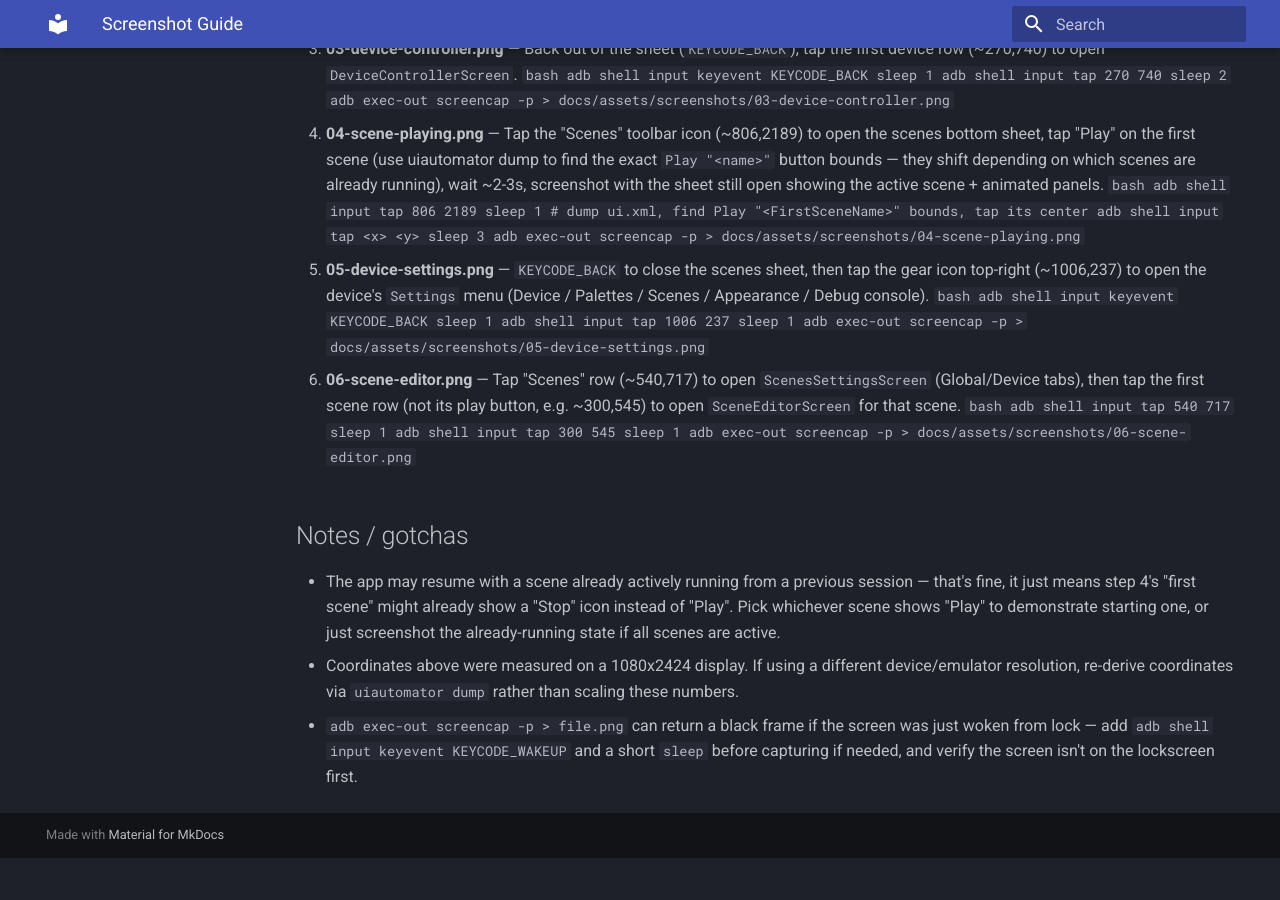
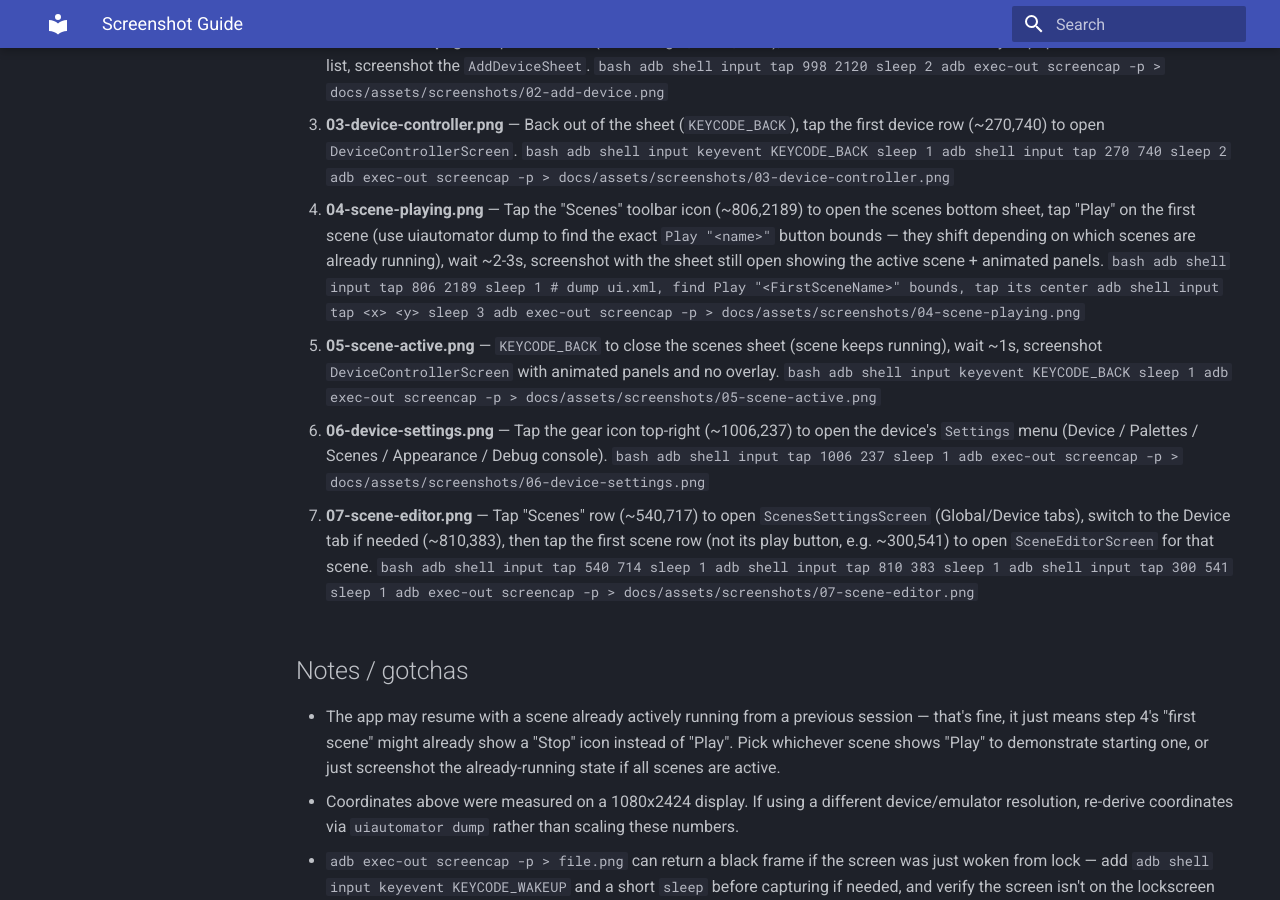
Before and after one commit to przemczan/lightnet-mobile, an MkDocs documentation site: the page built from docs/assets/screenshots/CLAUDE.md, in a window 1280 px wide and 900 px high, scrolled down 1287 px. Built offline with MkDocs 1.6.1 and Material for MkDocs 9.7.7, drawn with Linux system fonts in a browser that asks for light colours; before the commit the page ends 2145 px from its top, so only the background shows below that; some of the changed text lies outside the part shown.

Commit message:
update screenshots

````diff
--- a/docs/assets/screenshots/CLAUDE.md
+++ b/docs/assets/screenshots/CLAUDE.md
@@ -22,8 +22,12 @@
 adb shell monkey -p com.lightnet -c android.intent.category.LAUNCHER 1
 sleep 2
 
-# Take a screenshot
+# Take a screenshot (bash / Git Bash)
 adb exec-out screencap -p > docs/assets/screenshots/NN-name.png
+
+# Take a screenshot (PowerShell — do NOT use `>`; it writes UTF-16 and corrupts PNGs)
+adb shell screencap -p //sdcard/lightnet_ss.png
+adb pull //sdcard/lightnet_ss.png docs/assets/screenshots/NN-name.png
 ```
 
 To find tap coordinates reliably, dump the UI hierarchy instead of guessing from
@@ -86,26 +90,36 @@
    adb exec-out screencap -p > docs/assets/screenshots/04-scene-playing.png
    ```
 
-5. **05-device-settings.png** — `KEYCODE_BACK` to close the scenes sheet, then tap
-   the gear icon top-right (~1006,237) to open the device's `Settings` menu
-   (Device / Palettes / Scenes / Appearance / Debug console).
+5. **05-scene-active.png** — `KEYCODE_BACK` to close the scenes sheet (scene keeps
+   running), wait ~1s, screenshot `DeviceControllerScreen` with animated panels
+   and no overlay.
    ```bash
    adb shell input keyevent KEYCODE_BACK
    sleep 1
+   adb exec-out screencap -p > docs/assets/screenshots/05-scene-active.png
+   ```
+
+6. **06-device-settings.png** — Tap the gear icon top-right (~1006,237) to open
+   the device's `Settings` menu (Device / Palettes / Scenes / Appearance /
+   Debug console).
+   ```bash
    adb shell input tap 1006 237
    sleep 1
-   adb exec-out screencap -p > docs/assets/screenshots/05-device-settings.png
+   adb exec-out screencap -p > docs/assets/screenshots/06-device-settings.png
    ```
 
-6. **06-scene-editor.png** — Tap "Scenes" row (~540,717) to open `ScenesSettingsScreen`
-   (Global/Device tabs), then tap the first scene row (not its play button,
-   e.g. ~300,545) to open `SceneEditorScreen` for that scene.
+7. **07-scene-editor.png** — Tap "Scenes" row (~540,717) to open `ScenesSettingsScreen`
+   (Global/Device tabs), switch to the Device tab if needed (~810,383), then tap
+   the first scene row (not its play button, e.g. ~300,541) to open
+   `SceneEditorScreen` for that scene.
    ```bash
-   adb shell input tap 540 717
+   adb shell input tap 540 714
    sleep 1
-   adb shell input tap 300 545
+   adb shell input tap 810 383
    sleep 1
-   adb exec-out screencap -p > docs/assets/screenshots/06-scene-editor.png
+   adb shell input tap 300 541
+   sleep 1
+   adb exec-out screencap -p > docs/assets/screenshots/07-scene-editor.png
    ```
 
 ## Notes / gotchas
````
Also changed, not shown: docs/screenshots.md (+9 -3 lines), docs/assets/screenshots/01-main-screen.png, docs/assets/screenshots/02-add-device.png, docs/assets/screenshots/03-device-controller.png, docs/assets/screenshots/04-scene-playing.png, docs/assets/screenshots/05-device-settings.png (deleted), docs/assets/screenshots/05-scene-active.png (added), docs/assets/screenshots/06-device-settings.png (added), docs/assets/screenshots/06-scene-editor.png (deleted), docs/assets/screenshots/07-scene-editor.png (added).
